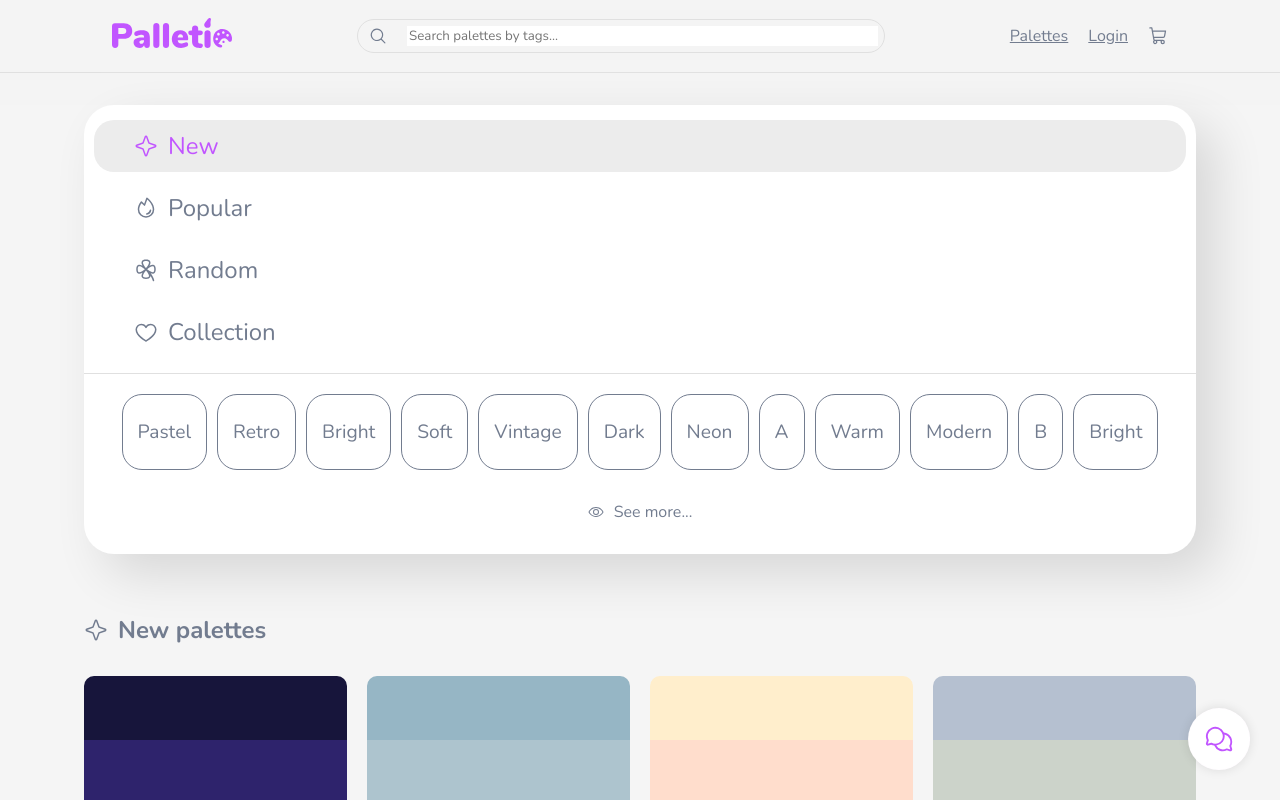
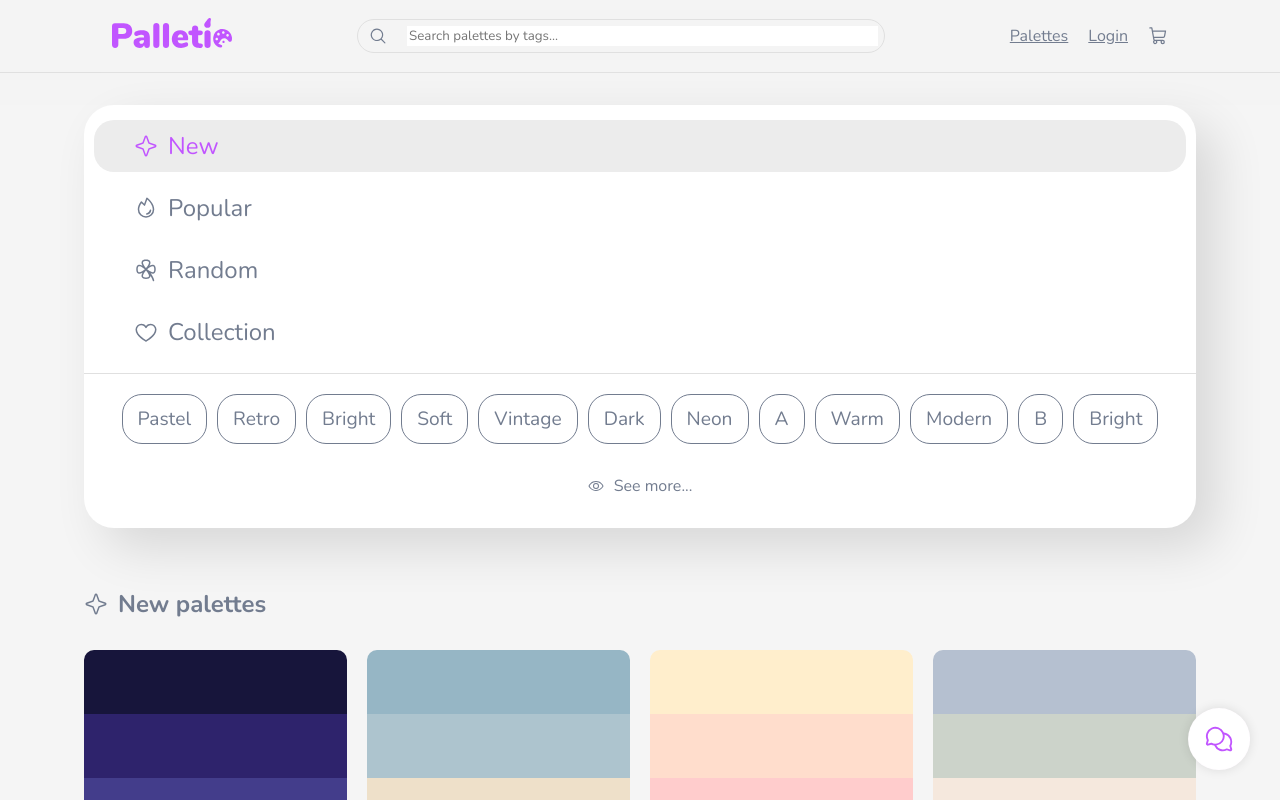
Before and after one commit to Junstant/React-Proyects, a React (Vite) app: page / in a window 1280 px wide. Shown: the top 800 px of the page. Built offline with nearby package versions, Linux system fonts and the light colour scheme.

Commit message:
refactor: Adjust line height for tag palette in app.css

```diff
--- a/src/app.css
+++ b/src/app.css
@@ -59,6 +59,7 @@
     transition: all 200ms ease-in-out;
     border: 1px solid var(--primary);
     color: var(--primary);
+    line-height: 0px;
 }
 .tagsApp span:hover{
     background-color: var(--secondary);
```
